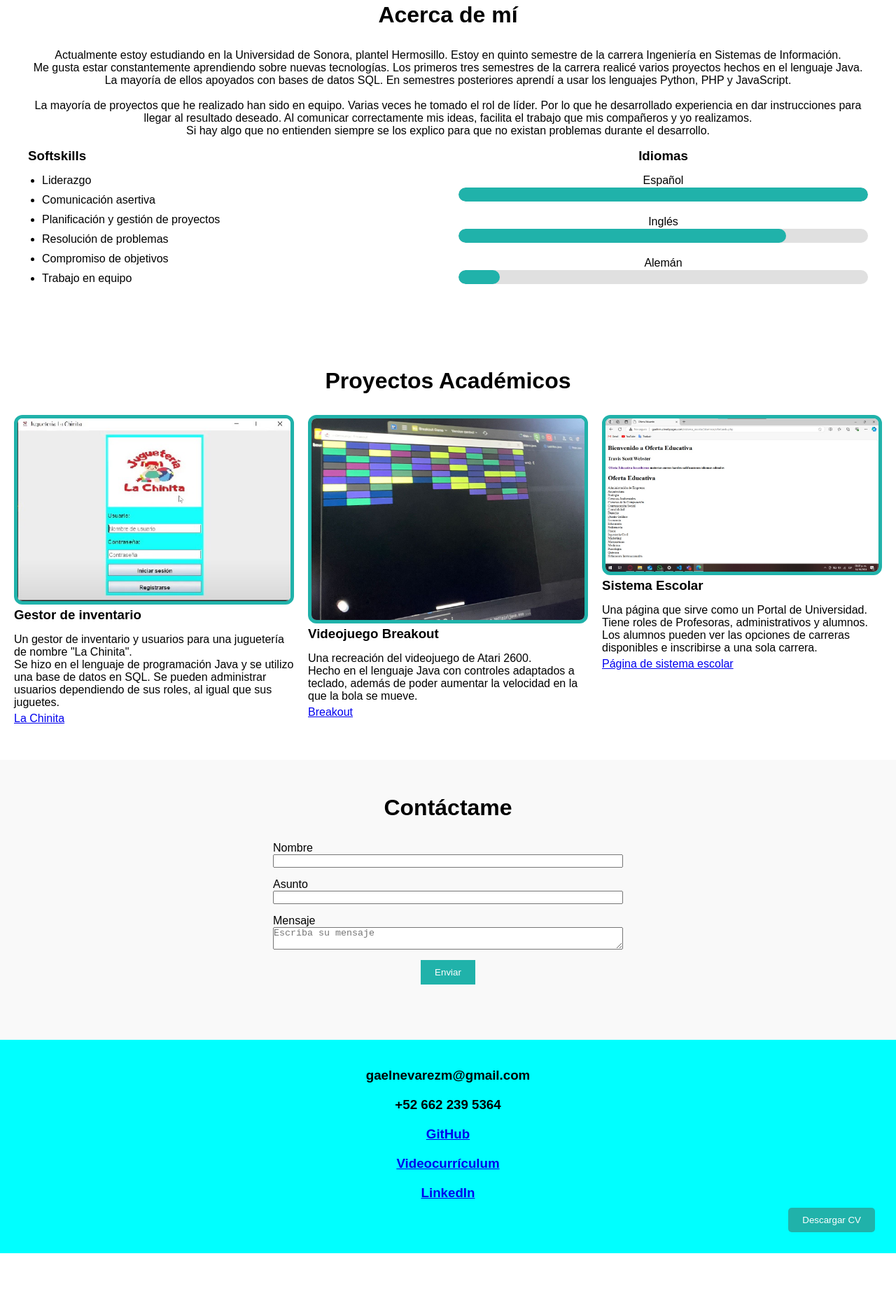
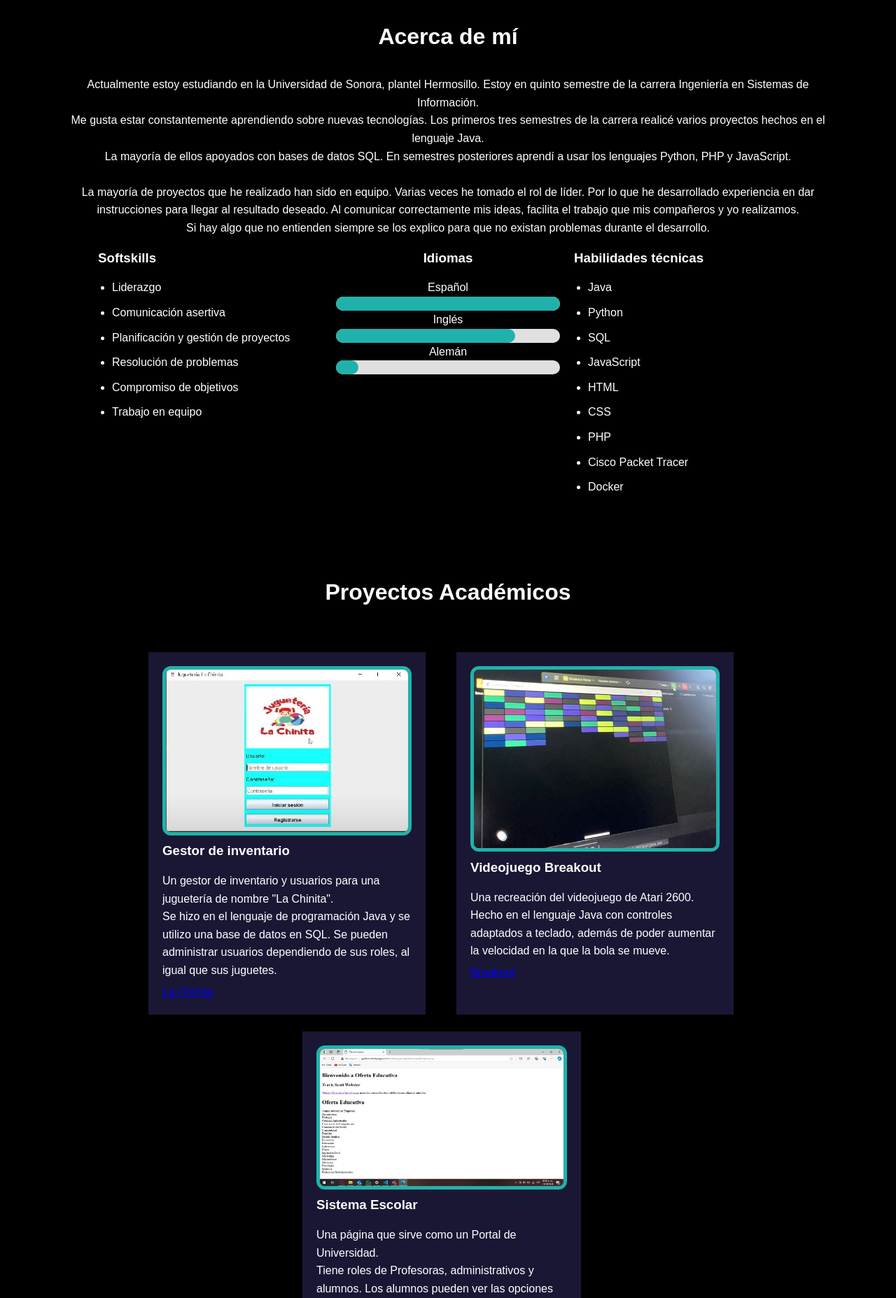
Before and after one commit to GaelANM999/CVGaelNevarez, a plain HTML site: page index.html in a window 1280 px wide. Shown: the part 945-2800 px from the top of the page at 70% size. Before the commit the page ends 2736 px from the top, so only its background shows below. Drawn offline with Linux system fonts and the light colour scheme.

Commit message:
Add files via upload

```diff
--- /dev/null
+++ b/app.js
@@ -0,0 +1,14 @@
+const observer = new IntersectionObserver((entries) => {
+    entries.forEach((entry)=> {
+        console.log(entry)
+        if (entry.isIntersecting){
+            entry.target.classList.add('show');
+        } else{
+            entry.target.classList.remove('show');
+        }
+    });
+});
+
+
+const hiddenElements = document.querySelectorAll('.hidden');
+hiddenElements.forEach((el) => observer.observe(el));
--- a/index.html
+++ b/index.html
@@ -6,6 +6,7 @@
     <meta name="viewport" content="width=device-width, initial-scale=1.0">
     <title>CV Gael Nevarez</title>
     <link rel="stylesheet" href="./styles.css">
+    <script defer src="app.js"></script>
 </head>
 
 <body>
@@ -23,13 +24,13 @@
     </header>
     <main>
 
-        <section id="hero">
+        <section id="hero" class="hidden">
             <h1>Gael Alejandro Nevarez Mendivil</h1>
             <h2>Estudiante en Ingeniería en sistemas de información</h2>
             <img src="./imagenes/yo, el papu.jpg" class="profile-pic">
         </section>
 
-        <section id="about">
+        <section id="about" class="hidden">
             <h2>Acerca de mí</h2>
             <p>Actualmente estoy estudiando en la Universidad de Sonora, plantel Hermosillo. Estoy en quinto semestre de
                 la carrera Ingeniería en Sistemas de Información.
@@ -84,11 +85,26 @@
                         </div>
                     </div>
                 </div>
+
+                <div class="techskills">
+                    <h3>Habilidades técnicas</h3>
+                    <ul>
+                        <li>Java</li>
+                        <li>Python</li>
+                        <li>SQL</li>
+                        <li>JavaScript</li>
+                        <li>HTML</li>
+                        <li>CSS</li>
+                        <li>PHP</li>
+                        <li>Cisco Packet Tracer</li>
+                        <li>Docker</li>
+                    </ul>
+                </div>
             </div>
 
         </section>
 
-        <section id="projects">
+        <section id="projects" class="hidden">
             <h2>Proyectos Académicos</h2>
             <div class="projects-list">
                 <div class="project-details">
@@ -123,7 +139,7 @@
             </div>
         </section>
 
-        <section id="contact">
+        <section id="contact" class="hidden">
             <h2>Contáctame</h2>
             <form>
                 <div>
--- a/styles.css
+++ b/styles.css
@@ -6,10 +6,23 @@
 
 body {
     font-family: Arial, sans-serif;
+    background-color: black;
+    padding: 0;
+    margin: 0;
+    line-height: 1.6;
+}
+
+.hidden{
+    opacity: 0;
+    transition: all 1s;
+}
+
+.show{
+    opacity: 1;
 }
 
 section {
-    padding: 50px 0;
+    padding: 8vh 5vw;
 }
 
 section#hero {
@@ -27,37 +40,38 @@ section#hero {
 
 h1 {
     font-size: 3rem;
-    background-color: black; /* Fondo negro para el texto */
-    color: white; /* Color del texto */
-    padding: 10px 20px; /* Espaciado interno */
-    border-radius: 5px; /* Bordes redondeados */
+    background-color: black;
+    color: white;
+    padding: 1vw;
+    border-radius: 1rem;
 }
 
 section#hero h2 {
     text-transform: uppercase;
-    background-color: black; /* Fondo negro para el texto */
-    color: white; /* Color del texto */
-    padding: 10px 20px; /* Espaciado interno */
-    border-radius: 5px; /* Bordes redondeados */
+    background-color: black;
+    color: white;
+    padding: 1vw;
+    border-radius: 1rem;
 }
 
 h2 {
+    color: white;
     font-size: 2rem;
     text-align: center;
     margin-bottom: 30px;
 }
 
 .profile-pic {
-    width: 150px; /* Ajusta el tamaño de la imagen */
-    height: 150px; /* La altura debe ser igual al ancho para que sea un círculo */
-    border-radius: 50%; /* Hace que la imagen tenga forma circular */
-    object-fit: cover; /* Asegura que la imagen se ajuste bien dentro del círculo */
-    margin-top: 20px; /* Añade algo de espacio entre el título y la imagen */
-    border: 5px solid lightseagreen; /* Borde opcional para darle estilo */
+    width: 150px;
+    height: 150px;
+    border-radius: 50%;
+    object-fit: cover;
+    margin-top: 20px;
+    border: 5px solid lightseagreen;
 }
 
-section#about h1{
-    background-color: floralwhite;
+section#about h2, section#about p{
+    color: white;
     display: flex;
     flex-direction: column;
     justify-content:flex-end;
@@ -67,18 +81,8 @@ section#about h1{
     margin-left: 30px;
 }
 
-section#about p{
-    display: flex;
-    flex-direction: column;
-    justify-content:flex-end;
-    align-items: center;
-    text-align: center;
-    margin-right: 30px;
-    margin-left: 30px;
-    margin-bottom: 1px;
-}
-
 section#about h3{
+    color: white;
     margin-top: 15px;
     margin-left: 0px;
     margin-bottom: 15px;
@@ -86,6 +90,7 @@ section#about h3{
 }
 
 section#about h3#language{
+    color: white;
     margin-top: 15px;
     margin-left: 0px;
     margin-bottom: 15px;
@@ -104,14 +109,14 @@ section#about h3#language{
 .skills-container {
     display: flex;
     justify-content: space-between;
-    gap: 30px;
-    max-width: 1200px;
+    gap: 20px;
+    max-width: 1000px;
     margin: 0 auto;
 }
 
 .softskills, .languages {
     width: 100%;
-    max-width: 600px;
+    max-width: 60%;
 }
 
 .softskills ul {
@@ -121,12 +126,12 @@ section#about h3#language{
 }
 
 .softskills ul li {
+    color: white;
     margin-bottom: 10px;
     text-align: left;
 }
 
-/* Estilos para las barras de progreso */
-.languages .language {
+.languages .language .techskills {
     margin-bottom: 20px;
 }
 
@@ -144,21 +149,61 @@ section#about h3#language{
     border-radius: 10px;
 }
 
+.techskills{
+    width: 100%;
+    max-width: 60%;
+}
+
+.techskills ul {
+    list-style-type: disc;
+    padding-left: 20px;
+    text-align: left;
+}
+
+.techskills ul li {
+    color: white;
+    margin-bottom: 10px;
+    text-align: left;
+}
 
 .projects-list {
     display: flex;
-    flex-direction: row;
-    flex-wrap: nowrap;
+    flex-wrap: wrap;
     overflow-x: auto;
     justify-content: center;
     gap: 20px;
 }
 
 .project-details {
+    width: 100%;
+    width: 400px;
+    padding: auto;
+    flex-shrink: 0;
+    border: 0.2vw solid black;
+    background-color: rgba(71, 61, 139, 0.377);
+    padding: 20px;
+    margin-right: 20px;
+}
 
-    width: 400px;
-    flex-shrink: 0;
+.project-details:last-child {
+    border-right: none;
 }
+
+section#projects {
+    padding: 1vw 0;
+    color: white;
+}
+
+section#projects h2{
+        border-bottom: 2px solid black;
+        padding: 2vw 0;
+        text-align: center;
+}
+
+section#projects a{
+    color: blue;
+}
+
 
 .project-details img {
     border: 5px solid lightseagreen;
@@ -168,10 +213,12 @@ section#about h3#language{
 }
 
 .project-details h3 {
+    color: white;
     margin-bottom: 15px;
 }
 
 .project-details p {
+    color: white;
     margin-bottom: 5px;
     display: flex;
     justify-content:center;
@@ -180,9 +227,9 @@ section#about h3#language{
 header {
     position: sticky;
     top: 0;
-    padding-top: 30px;
+    padding-top: 5vh;
     padding-bottom: 30px;
-    background-color: aqua;
+    background-color: rgb(17, 7, 56);
     z-index: 1000;
 }
 
@@ -199,7 +246,7 @@ nav ul li {
 
 nav ul li button {
     padding: 10px 20px;
-    background-color: blue;
+    background-color: darkslateblue;
     border: none;
     border-radius: 5px;
     cursor: pointer;
@@ -212,17 +259,26 @@ nav ul li button:hover {
 }
 
 nav ul li button:active {
-    background-color: darkseagreen;
+    background-color: darkslateblue;
 }
 
 
 section#contact {
-    padding: 50px 0;
-    background-color: #f9f9f9;
+    padding: 50px 30vw;
+    background-color: black;
     min-height: 50vh;
 }
 
+section#contact h2{
+    color: white;
+}
+
 form {
+    background-color: rgba(211, 211, 211, 0.39);
+    padding: auto;
+    border-radius: 8px;
+    max-width: 600px;
+    margin: 0 auto;
     display: flex;
     flex-direction: column;
     align-items: center;
@@ -238,33 +294,31 @@ form div {
 
 button {
     padding: 10px 20px;
-    background-color: lightseagreen;
+    background-color: darkslateblue;
     border: none;
     color: white;
     cursor: pointer;
 }
 
 footer {
-    display: flex;
-    flex-direction: column;
-    justify-content: space-between;
-    align-items: center;
-    background-color: aqua;
-    padding: 30px;
+    background-color: rgb(17, 7, 56);
+    padding: 20px 5vw;
+    text-align: center;
 }
 
-footer h3 {
+footer h3, footer a {
+    color: #e0e0e0;
     margin-top: 10px;
     margin-bottom: 10px;
 }
 
 .download-cv {
-    margin-left: auto;
+    margin-top: 20px;
 }
 
 .download-cv button {
     padding: 10px 20px;
-    background-color: lightseagreen;
+    background-color:darkslateblue;
     border: none;
     color: white;
     cursor: pointer;
@@ -274,3 +328,50 @@ footer h3 {
 .download-cv button:hover {
     background-color: darkseagreen;
 }
+
+@media (max-width: 768px) {
+    h1 {
+        font-size: 2rem;
+    }
+
+    section#hero h2 {
+        font-size: 1rem;
+    }
+
+    .skills-container {
+        flex-direction: column;
+        gap: 10px;
+    }
+
+    .softskills, .languages {
+        max-width: 100%;
+    }
+
+    .projects-list {
+        flex-direction: column;
+    }
+
+    .project-details {
+        width: 100%;
+    }
+}
+
+@media (max-width: 480px) {
+    h1 {
+        font-size: 1.5rem;
+    }
+
+    section#hero h2 {
+        font-size: 0.9rem;
+    }
+
+    .profile-pic {
+        width: 120px;
+        height: 120px;
+    }
+
+    form {
+        width: 100%;
+        padding: 15px;
+    }
+}
```
Lines whose indentation alone changed are shown as unchanged.
